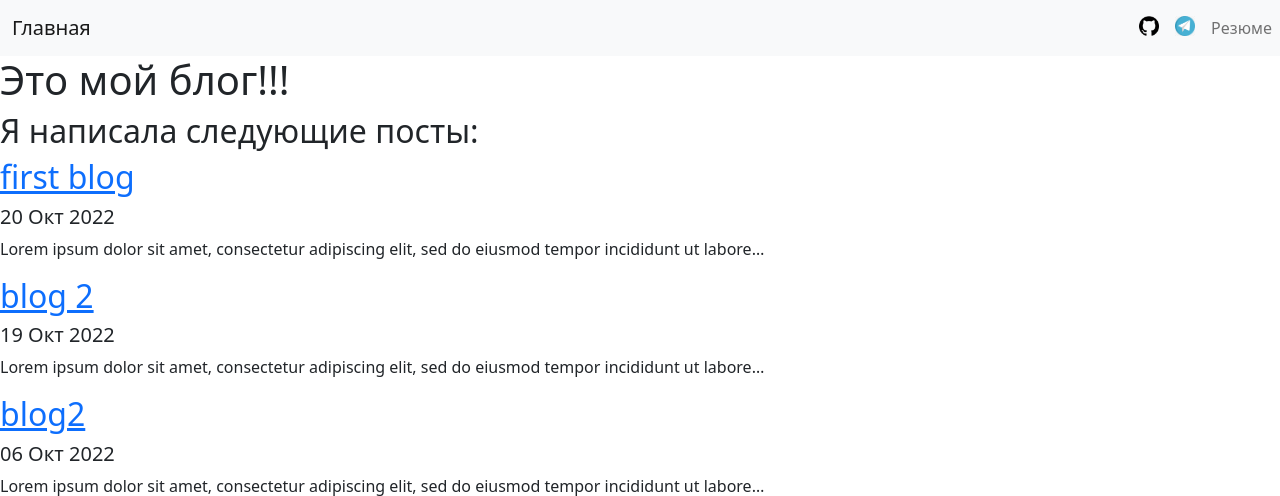
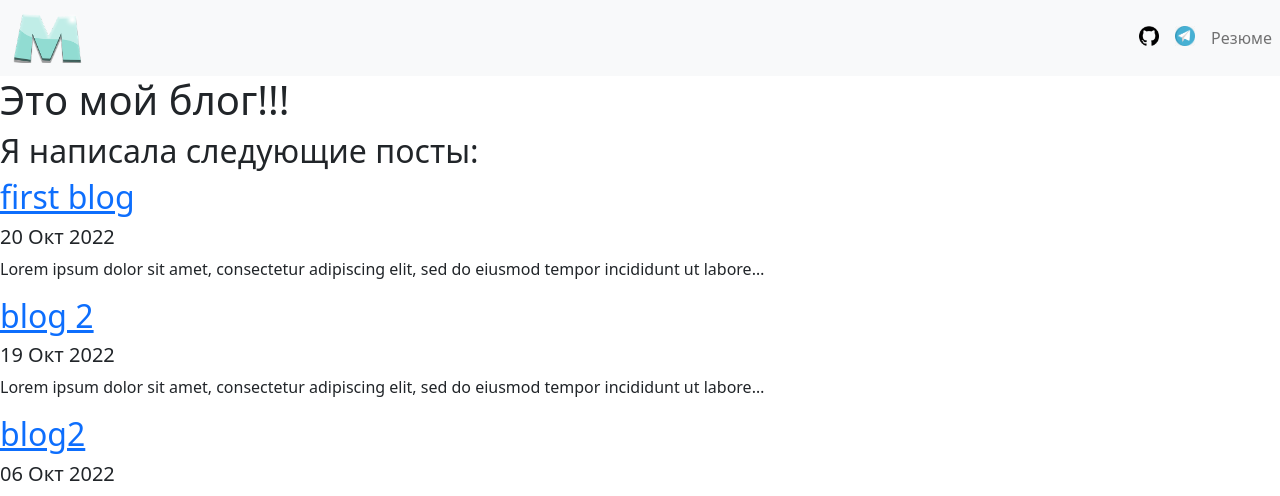
Before and after one commit to Pizhlo/portfolio, a Django app: page /blog/ in a window 1280 px wide. Shown: the top 496 px of the page. Run offline with Django 4.2, Linux system fonts and the light colour scheme; data comes from the database, SQL or seed files in the repository.

Commit message:
edited favicon; added logo to the home page

```diff
--- a/personal_portfolio-project/personal_portfolio/settings.py
+++ b/personal_portfolio-project/personal_portfolio/settings.py
@@ -11,6 +11,7 @@ https://docs.djangoproject.com/en/4.1/ref/settings/
 """
 
 from pathlib import Path
+from key import key
 # Build paths inside the project like this: BASE_DIR / 'subdir'.
 BASE_DIR = Path(__file__).resolve().parent.parent
 
@@ -19,7 +20,7 @@ BASE_DIR = Path(__file__).resolve().parent.parent
 # See https://docs.djangoproject.com/en/4.1/howto/deployment/checklist/
 
 # SECURITY WARNING: keep the secret key used in production secret!
-SECRET_KEY = "django-insecure-nzdq*1b68t#2297*5l%i0(eoeokh7s0@i(dkh8$(i)0=gqiooe"
+SECRET_KEY = key
 
 # SECURITY WARNING: don't run with debug turned on in production!
 DEBUG = False
--- a/personal_portfolio-project/portfolio/templates/portfolio/base.html
+++ b/personal_portfolio-project/portfolio/templates/portfolio/base.html
@@ -11,7 +11,7 @@
 <body>
 <nav class="navbar navbar-expand-lg bg-light">
     <div class="container-fluid">
-        <a class="navbar-brand" href="{% url 'home' %}">Главная</a>
+        <a class="navbar-brand"><img src="{% static 'portfolio/logo.png' %}" height="50" width="70"></a>
         <button class="navbar-toggler" type="button" data-bs-toggle="collapse" data-bs-target="#navbarNav"
                 aria-controls="navbarNav" aria-expanded="false" aria-label="Toggle navigation">
             <span class="navbar-toggler-icon"></span>
```
Also changed, not shown: personal_portfolio-project/portfolio/static/portfolio/favicon.ico, personal_portfolio-project/portfolio/static/portfolio/logo.png (added).
